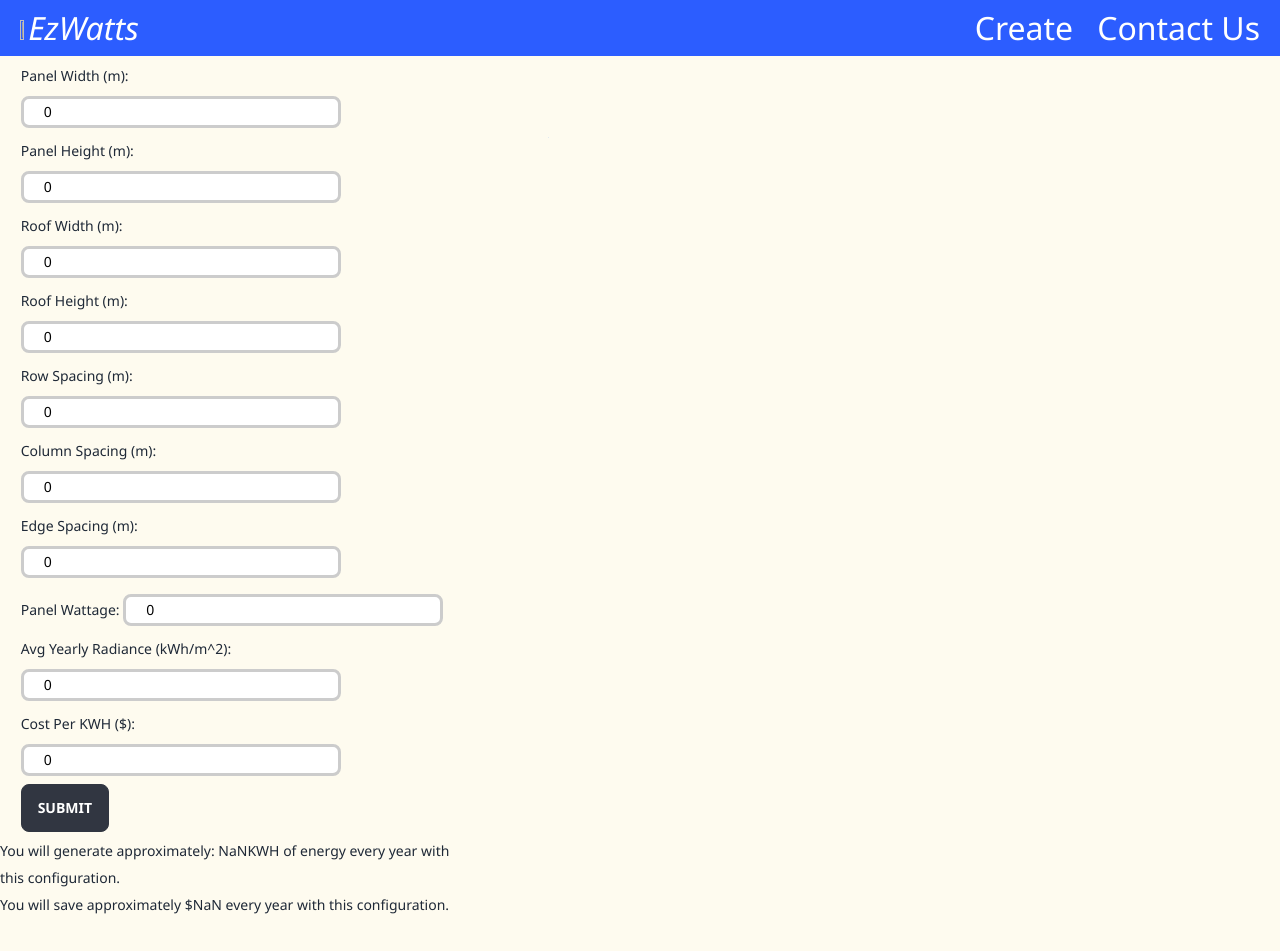
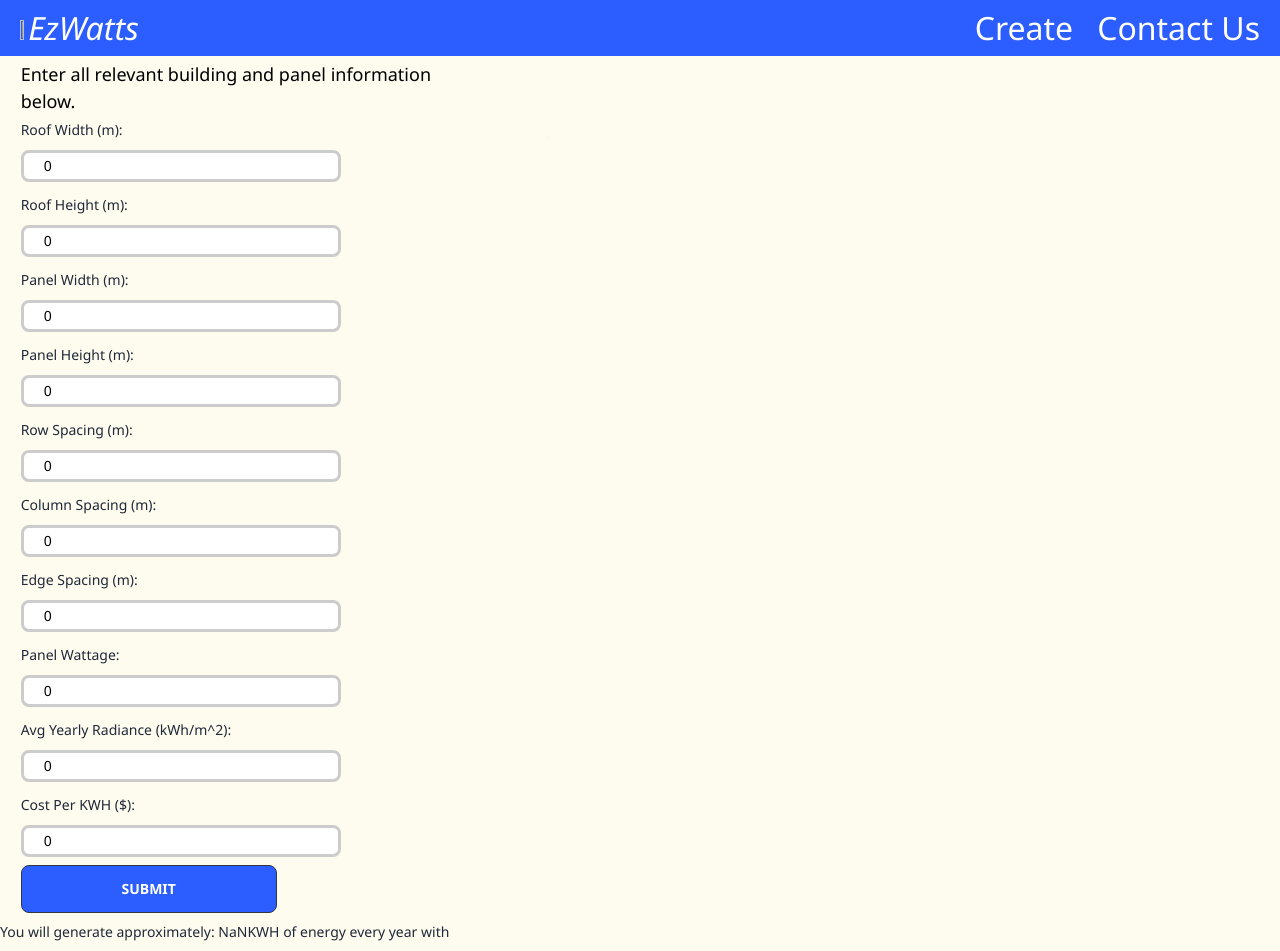
Before and after one commit to UMBC-447-Software-Engineering-Team/447-project.v1, a React (Create React App) app: page /create/Create in a window 1280 px wide. Shown: the top 951 px of the page. Built offline with nearby package versions, Linux system fonts and the light colour scheme.

Commit message:
adjusted indents
cleaned up from code and adjusted the button

```diff
--- a/src/components/Form.js
+++ b/src/components/Form.js
@@ -139,10 +139,44 @@ export default function Form({ onSubmit }) {
 
   return (
     <>
+
     <form onSubmit={handleSubmit} >
+    <p id="instructions">Enter all relevant building and panel information below.</p>
+
+    <div className="col-md-6">
+      <label>
+        <span className="label-text">Roof Width (m): </span>
+          <div>
+            <input className="input input-bordered input-sm w-full max-w-xs" placeholder="Enter Number" type="number" value={roofWidth} required
+                onChange={event => setRoofWidth(event.target.value)} />
+                {inputError2 && (
+                  <div style={{ color: 'red', fontSize: '0.8em' }}>
+                    {inputError2}
+                  </div>
+                )}
+          </div>
+      </label>
+    </div>
+
+    <div className="col-md-6">
+      <label >
+        <span className="label-text">Roof Height (m): </span>
+          <div>
+            <input className="input input-bordered input-sm w-full max-w-xs" placeholder="Enter Number" type="number" value={roofHeight} required
+                onChange={event => setRoofHeight(event.target.value)} />
+                {inputError3 && (
+                  <div style={{ color: 'red', fontSize: '0.8em' }}>
+                    {inputError3}
+                  </div>
+                )}
+          </div>
+      </label>
+    </div>
+
     <div className="col-md-6">
       <label>
         <span className="label-text">Panel Width (m): </span>
+          <div>
             <input className="input input-bordered input-sm w-full max-w-xs" placeholder="Enter Number"  type="number" value={panelWidth} required
                 onChange={event => setPanelWidth(event.target.value)}
                 />
@@ -151,12 +185,14 @@ export default function Form({ onSubmit }) {
                     {inputError}
                   </div>
                 )}
+          </div>
       </label>
     </div>
 
     <div className="col-md-6">
       <label>
         <span className="label-text">Panel Height (m): </span>
+          <div>
             <input className="input input-bordered input-sm w-full max-w-xs" placeholder="Enter Number" type="number" value={panelHeight} required
                 onChange={event => setPanelHeight(event.target.value)} />
                 {inputError1 && (
@@ -164,38 +200,14 @@ export default function Form({ onSubmit }) {
                     {inputError1}
                   </div>
                 )}
-            </label>
           </div>
-
-        <div className="col-md-6">
-        <label>
-        <span className="label-text">Roof Width (m): </span>
-          <input className="input input-bordered input-sm w-full max-w-xs" placeholder="Enter Number" type="number" value={roofWidth} required
-          onChange={event => setRoofWidth(event.target.value)} />
-          {inputError2 && (
-          <div style={{ color: 'red', fontSize: '0.8em' }}>
-            {inputError2}
-          </div>
-          )}
-        </label>
-        </div>
-
-        <div className="col-md-6">
-        <label >
-        <span className="label-text">Roof Height (m): </span>
-          <input className="input input-bordered input-sm w-full max-w-xs" placeholder="Enter Number" type="number" value={roofHeight} required
-          onChange={event => setRoofHeight(event.target.value)} />
-          {inputError3 && (
-          <div style={{ color: 'red', fontSize: '0.8em' }}>
-            {inputError3}
-          </div>
-          )}
       </label>
     </div>
 
     <div className="col-md-6">
       <label >
         <span className="label-text">Row Spacing (m): </span>
+          <div>
             <input className="input input-bordered input-sm w-full max-w-xs" placeholder="Enter Number" type="number" value={rowSpacing}
                 onChange={event => setRowSpacing(event.target.value)} />
                 {inputError4 && (
@@ -203,12 +215,14 @@ export default function Form({ onSubmit }) {
                     {inputError4}
                   </div>
                 )}
+          </div>
       </label>
     </div>
 
     <div className="col-md-6">
       <label>
         <span className="label-text">Column Spacing (m): </span>
+          <div>
             <input className="input input-bordered input-sm w-full max-w-xs" placeholder="Enter Number" type="number" value={columnSpacing}
                 onChange={event => setColumnSpacing(event.target.value)} />
                 {inputError5 && (
@@ -216,12 +230,14 @@ export default function Form({ onSubmit }) {
                     {inputError5}
                   </div>
                 )}
+          </div>
       </label>
     </div>
 
     <div className="col-md-6">
       <label >
         <span className="label-text">Edge Spacing (m): </span>
+          <div>
             <input className="input input-bordered input-sm w-full max-w-xs" placeholder="Enter Number" type="number" value={edgeSpacing}
                 onChange={event => setEdgeSpacing(event.target.value)} />
                 {inputError6 && (
@@ -229,12 +245,14 @@ export default function Form({ onSubmit }) {
                     {inputError6}
                   </div>
                 )}
+          </div>
       </label>
     </div>
 
     <div className="col-md-6">
       <label >
         <span className="label-text">Panel Wattage: </span>
+          <div>
             <input className="input input-bordered input-sm w-full max-w-xs" placeholder="Enter Number" type="number" value={watts}
                   onChange={event => setWattage(event.target.value)} />
                   {inputError7 && (
@@ -242,12 +260,14 @@ export default function Form({ onSubmit }) {
                       {inputError7}
                     </div>
                   )}
+          </div>
       </label>
     </div>
 
     <div className="col-md-6">
       <label >
         <span className="label-text">Avg Yearly Radiance (kWh/m^2): </span>
+          <div>
             <input className="input input-bordered input-sm w-full max-w-xs" placeholder="Enter Number" type="number" value={avgRads}
                   onChange={event => setAvgRads(event.target.value)} />
                   {inputError8 && (
@@ -255,12 +275,14 @@ export default function Form({ onSubmit }) {
                       {inputError8}
                     </div>
                   )}
+          </div>
       </label>
     </div>
 
     <div className="col-md-6">
       <label >
         <span className="label-text">Cost Per KWH ($): </span>
+          <div>
             <input className="input input-bordered input-sm w-full max-w-xs" placeholder="Enter Number" type="number" value={costPerKWH}
                   onChange={event => setcostPerKWH(event.target.value)} />
                   {inputError9 && (
@@ -268,10 +290,11 @@ export default function Form({ onSubmit }) {
                       {inputError9}
                     </div>
                   )}
+          </div>
       </label>
     </div>
 
-      <button className="btn btn-active" type="submit">Submit</button>
+      <button className="btn btn-wide btn-active bg-[#2c5dff]" type="submit">Submit</button>
     </form>
 
     </>
```
Also changed, not shown: src/pages/ContactUs.js (indentation only). Lines whose indentation alone changed are shown as unchanged.
